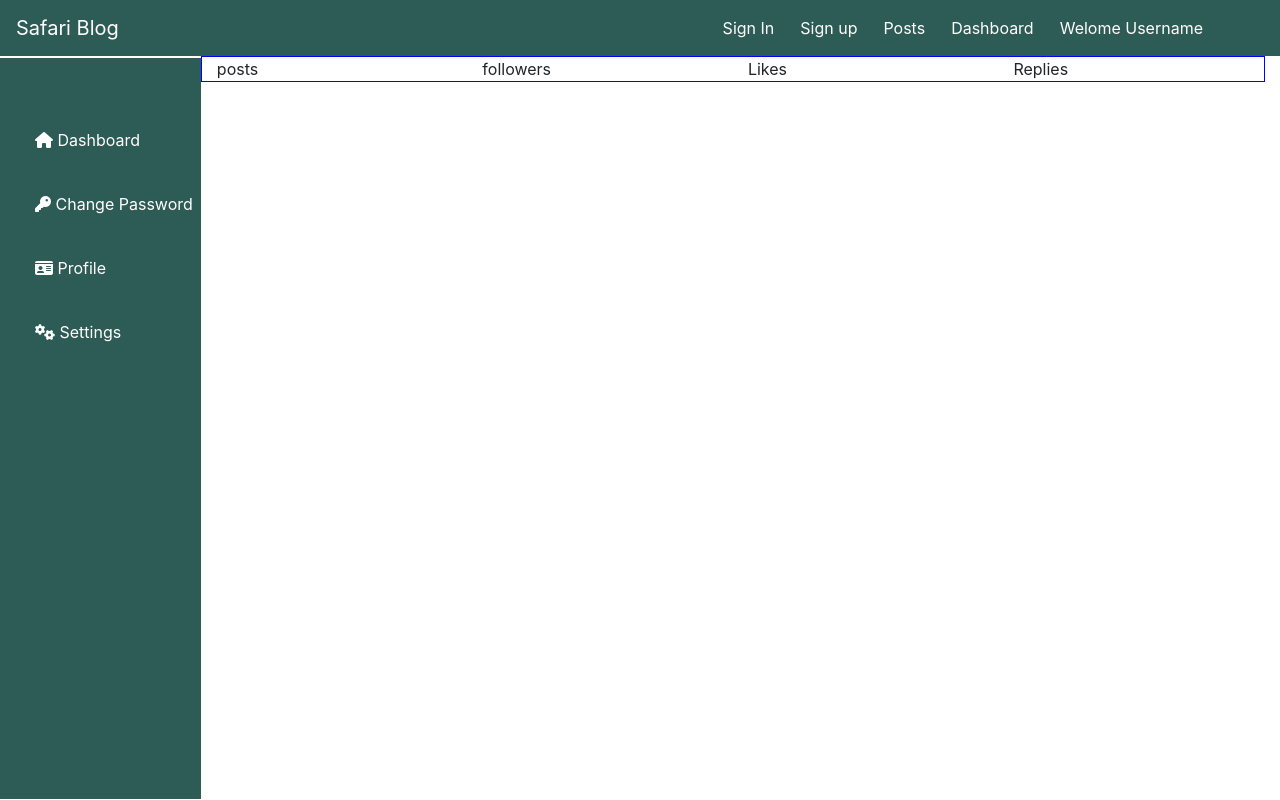
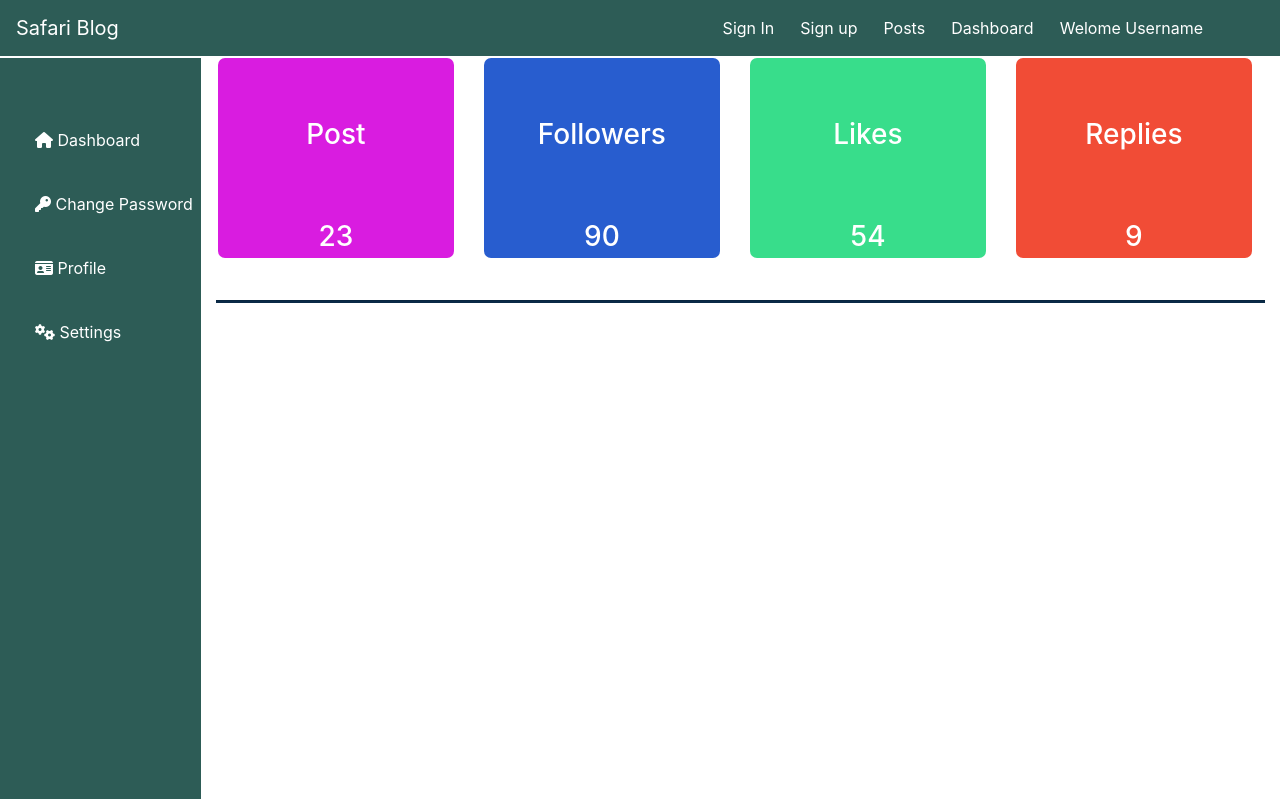
Before and after one commit to COLEY434/Blog, a Vue app: page /dashboard in a window 1280 px wide. Built offline with nearby package versions, Linux system fonts and the light colour scheme.

Commit message:
Removed bootstrap row class from the router view

```diff
--- a/src/components/Dashboard/DashboardHeader.vue
+++ b/src/components/Dashboard/DashboardHeader.vue
@@ -1,10 +1,38 @@
 <template>
-  <div class="row" style="border: 1px solid blue; margin-right: 0px">
-      <div class="col-md-3">posts</div>
-      <div class="col-md-3">followers</div>
-      <div class="col-md-3">Likes</div>
-      <div class="col-md-3">Replies</div>
+<div>
+  <div class="row" style="margin-right: 0px">
+      <div class="col-md-3">
+        <div class="box-header" style="background-color: rgb(217, 28, 224);">
+          <h3 class="box-header-content">Post</h3>
+          <h3 class="box-header-content">23</h3>
+        </div>
+      </div>
+      <div class="col-md-3">
+        <div class="box-header" style="background-color: rgb(40, 93, 207);">
+          <h3 class="box-header-content">Followers</h3>
+          <h3 class="box-header-content">90</h3>
+        </div>
+      </div>
+      <div class="col-md-3">
+        <div class="box-header" style="background-color: rgb(56, 221, 139);">
+          <h3 class="box-header-content">Likes</h3>
+          <h3 class="box-header-content">54</h3>
+        </div>
+      </div>
+      <div class="col-md-3">
+        <div class="box-header" style="background-color: rgb(241, 76, 54);">
+          <h3 class="box-header-content">Replies</h3>
+          <h3 class="box-header-content">9</h3>
+        </div>
+      </div>
   </div>
+  <br>
+  <hr style="height: 2px; background-color: rgb(10, 42, 71);">
+
+
+    <router-view></router-view>
+
+</div>
 </template>
 
 <script>
@@ -13,6 +41,20 @@ export default {
 }
 </script>
 
-<style>
+<style scoped>
+  .box-header {
+    position: relative;
+    width: 100%;
+    height: 200px;
+    margin: 2px;
+    border-radius: 7px;
 
+  }
+
+  .box-header-content {
+    color: white;
+    text-align: center;
+    padding-top: 60px;
+
+  }
 </style>
```
